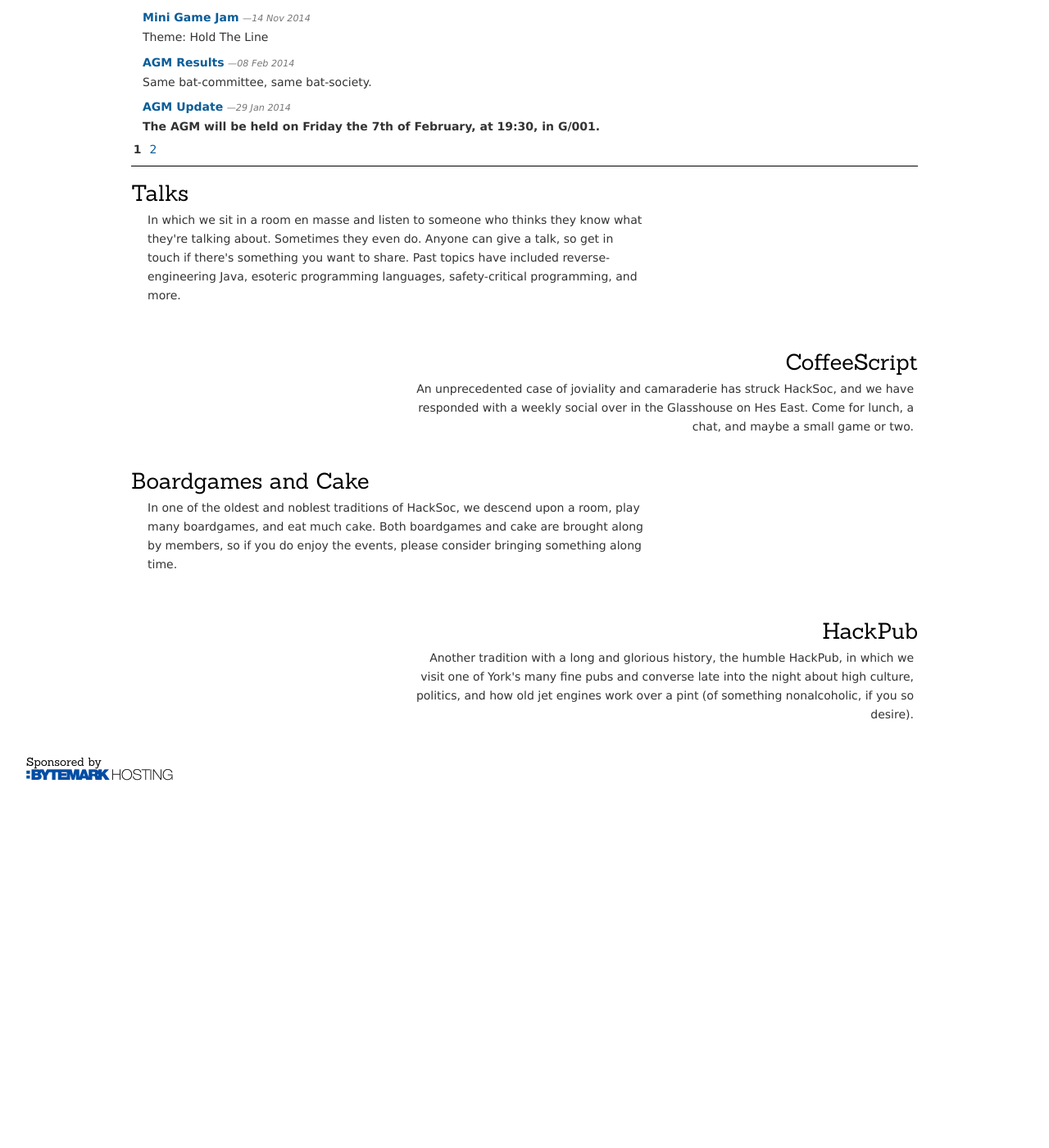
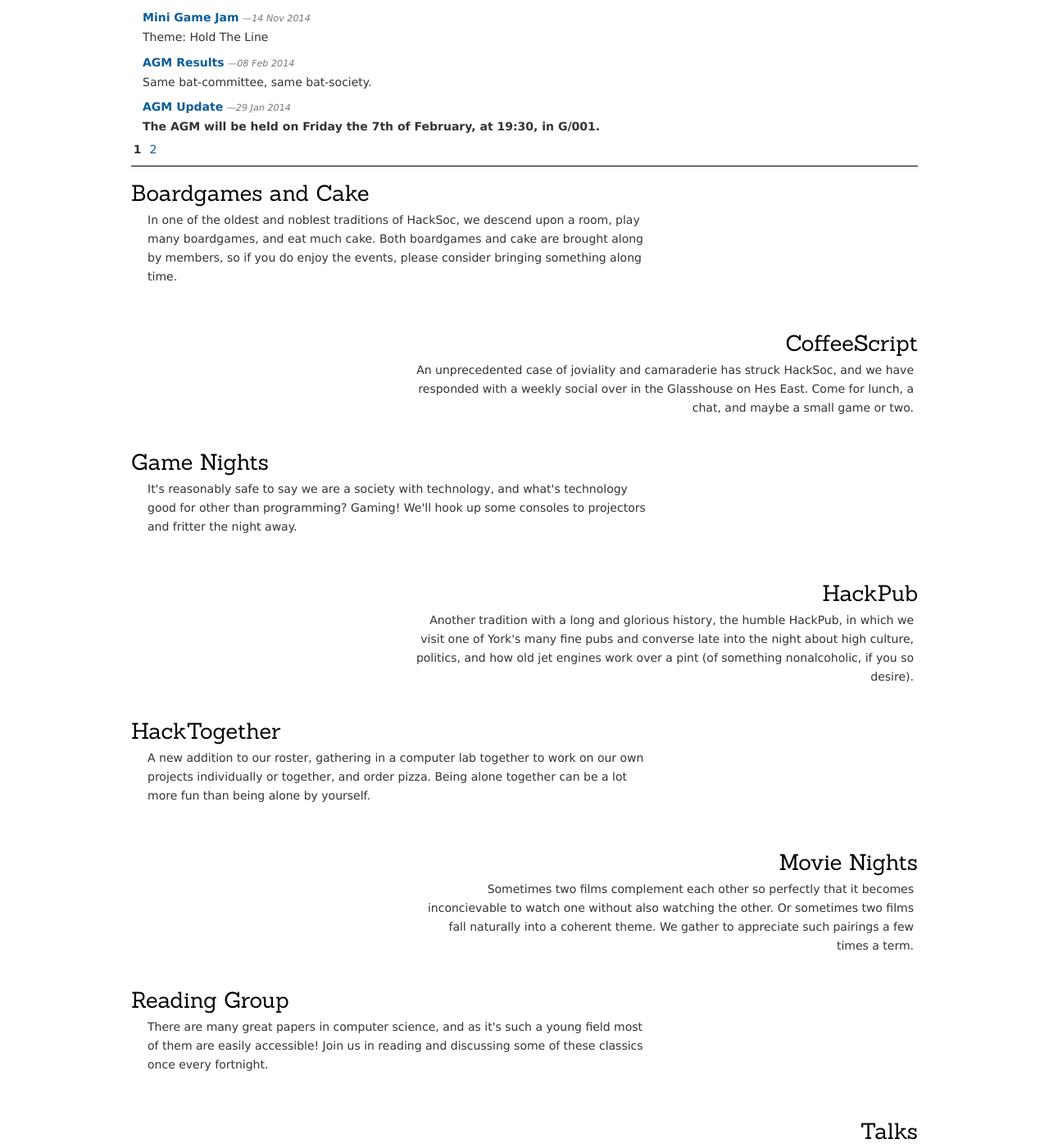
Before and after one commit to HackSoc/hacksoc.org, a Jekyll site: the page built from index.html, in a window 1280 px wide and 1400 px high, scrolled down 708 px. Shown: the whole window at 82% size. Built offline with Jekyll 4.4.1, drawn with Linux system fonts in a browser that asks for light colours; some web fonts are replaced; the list of posts is cut into pages by our own code; before the commit the page ends 1670 px from its top, so only the background shows below that; some of the changed text lies outside the part shown.

Commit message:
Update event descriptions

```diff
--- a/index.html
+++ b/index.html
@@ -44,8 +44,8 @@ layout: wrapper
 </div>
 
 <div class="infobox">
-  <h2>Talks</h2>
-  <p>In which we sit in a room en masse and listen to someone who thinks they know what they're talking about. Sometimes they even do. Anyone can give a talk, so get in touch if there's something you want to share. Past topics have included reverse-engineering Java, esoteric programming languages, safety-critical programming, and more.</p>
+  <h2>Boardgames and Cake</h2>
+  <p>In one of the oldest and noblest traditions of HackSoc, we descend upon a room, play many boardgames, and eat much cake. Both boardgames and cake are brought along by members, so if you do enjoy the events, please consider bringing something along time.</p>
 </div>
 
 <div class="infobox alternate">
@@ -54,11 +54,31 @@ layout: wrapper
 </div>
 
 <div class="infobox">
-  <h2>Boardgames and Cake</h2>
-  <p>In one of the oldest and noblest traditions of HackSoc, we descend upon a room, play many boardgames, and eat much cake. Both boardgames and cake are brought along by members, so if you do enjoy the events, please consider bringing something along time.</p>
+  <h2>Game Nights</h2>
+  <p>It's reasonably safe to say we are a society with technology, and what's technology good for other than programming? Gaming! We'll hook up some consoles to projectors and fritter the night away.</p>
 </div>
 
 <div class="infobox alternate">
   <h2>HackPub</h2>
   <p>Another tradition with a long and glorious history, the humble HackPub, in which we visit one of York's many fine pubs and converse late into the night about high culture, politics, and how old jet engines work over a pint (of something nonalcoholic, if you so desire).</p>
 </div>
+
+<div class="infobox">
+  <h2>HackTogether</h2>
+  <p>A new addition to our roster, gathering in a computer lab together to work on our own projects individually or together, and order pizza. Being alone together can be a lot more fun than being alone by yourself.</p>
+</div>
+
+<div class="infobox alternate">
+  <h2>Movie Nights</h2>
+  <p>Sometimes two films complement each other so perfectly that it becomes inconcievable to watch one without also watching the other. Or sometimes two films fall naturally into a coherent theme. We gather to appreciate such pairings a few times a term.</p>
+</div>
+
+<div class="infobox">
+  <h2>Reading Group</h2>
+  <p>There are many great papers in computer science, and as it's such a young field most of them are easily accessible! Join us in reading and discussing some of these classics once every fortnight.</p>
+</div>
+
+<div class="infobox alternate">
+  <h2>Talks</h2>
+  <p>In which we sit in a room en masse and listen to someone who thinks they know what they're talking about. Usually we have industrial or academic speakers, but we occasionally have student talks too.</p>
+</div>
```
